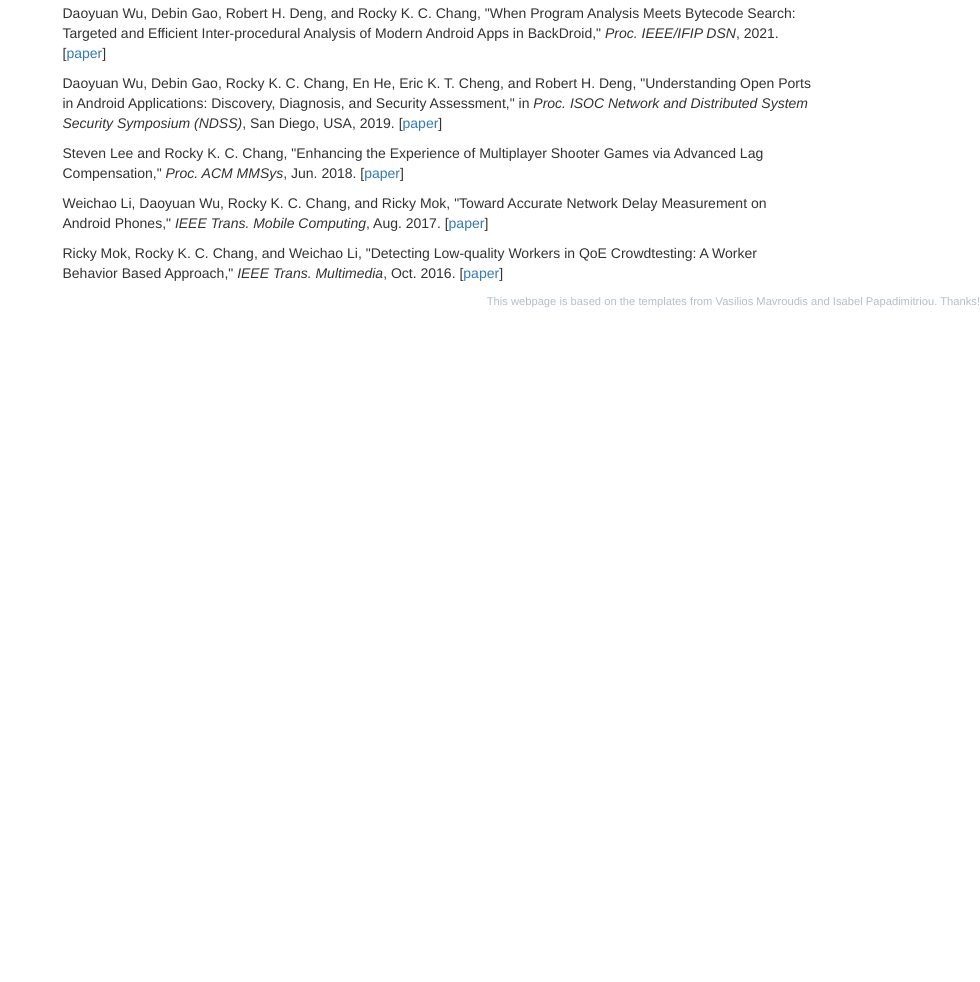
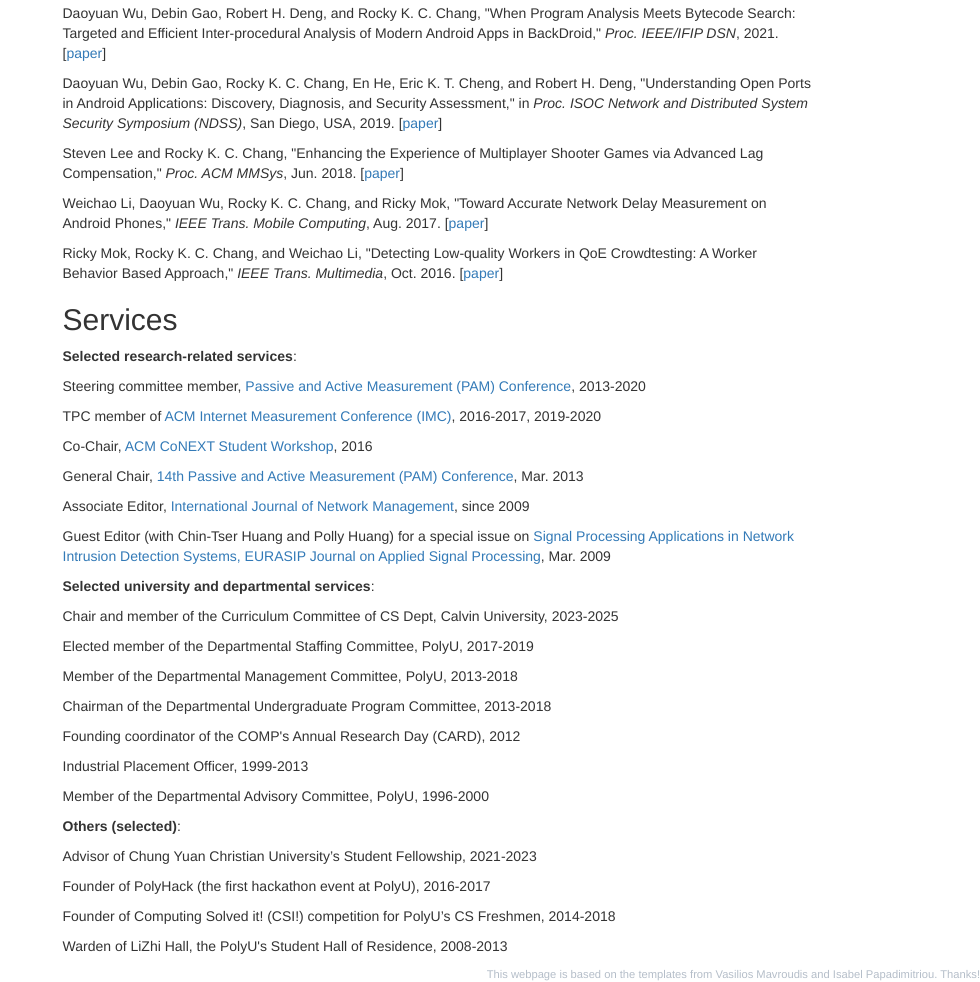
Before and after one commit to rockykcc/rockykcc.github.io, a plain HTML site: page index.html in a window 1280 px wide. Shown: the part 1448-2430 px from the top of the page, without its empty margins (300-1280 px from the left). Before the commit the page ends 1757 px from the top, so only its background shows below. Drawn offline with nearby package versions, Linux system fonts and the light colour scheme.

Commit message:
update CV

```diff
--- a/index.html
+++ b/index.html
@@ -26,7 +26,7 @@
               <li><a href="#">Home</a></li>
               <li><a href="#teaching">Teaching</a></li>
               <li><a href="#research">Research</a></li>
-              <li><a href="#others">Services</a></li>
+              <li><a href="#services">Services</a></li>
 		</ul>
 	  </div>
 	</nav>
@@ -95,6 +95,33 @@
 				<p>Ricky Mok, Rocky K. C. Chang, and Weichao Li, "Detecting Low-quality Workers in QoE Crowdtesting: A Worker Behavior Based Approach," <i>IEEE Trans. Multimedia</i>,  Oct. 2016. [<a href="https://ieeexplore.ieee.org/document/7604053">paper</a>]</p>
             </div>
 
+			<div class="col">
+                <h2 id="services">Services</h2>
+				<p><b>Selected research-related services</b>:</p>
+				<p>Steering committee member, <a href="https://pam2024.cs.northwestern.edu/">Passive and Active Measurement (PAM) Conference</a>, 2013-2020</p>
+				<p>TPC member of <a href="https://conferences.sigcomm.org/imc/2024/">ACM Internet Measurement Conference (IMC)</a>, 2016-2017, 2019-2020</p>
+				<p>Co-Chair, <a href="https://dl.acm.org/doi/10.1145/2999572.3004861">ACM CoNEXT Student Workshop</a>, 2016</p>
+				<p>General Chair, <a href="http://pam2013.comp.polyu.edu.hk/">14th Passive and Active Measurement (PAM) Conference</a>, Mar. 2013</p>
+				<p>Associate Editor, <a href="https://onlinelibrary.wiley.com/page/journal/10991190/homepage/productinformation.html">International Journal of Network Management</a>, since 2009</p>
+				<p>Guest Editor (with Chin-Tser Huang and Polly Huang) for a special issue on <a href="https://www.springeropen.com/collections/ANIDS">Signal Processing Applications in Network Intrusion Detection Systems, EURASIP Journal on Applied Signal Processing</a>, Mar. 2009</p>
+
+				<p><b>Selected university and departmental services</b>:</p>
+				<p>Chair and member of the Curriculum Committee of CS Dept, Calvin University, 2023-2025</p>
+				<p>Elected member of the Departmental Staffing Committee, PolyU, 2017-2019</p>
+				<p>Member of the Departmental Management Committee, PolyU, 2013-2018</p>
+				<p>Chairman of the Departmental Undergraduate Program Committee, 2013-2018</p>
+				<p>Founding coordinator of the COMP's Annual Research Day (CARD), 2012</p>
+				<p>Industrial Placement Officer, 1999-2013</p>
+				<p>Member of the Departmental Advisory Committee, PolyU, 1996-2000</p>
+
+				<p><b>Others (selected)</b>:</p>
+				<p>Advisor of Chung Yuan Christian University’s Student Fellowship, 2021-2023</p>
+				<p>Founder of PolyHack (the first hackathon event at PolyU), 2016-2017</p>
+				<p>Founder of Computing Solved it! (CSI!) competition for PolyU’s CS Freshmen, 2014-2018</p>
+				<p>Warden of LiZhi Hall, the PolyU's Student Hall of Residence, 2008-2013</p>
+
+            </div>
+
 
         </div>
                 </div>
```
Also changed, not shown: 1 other file.
